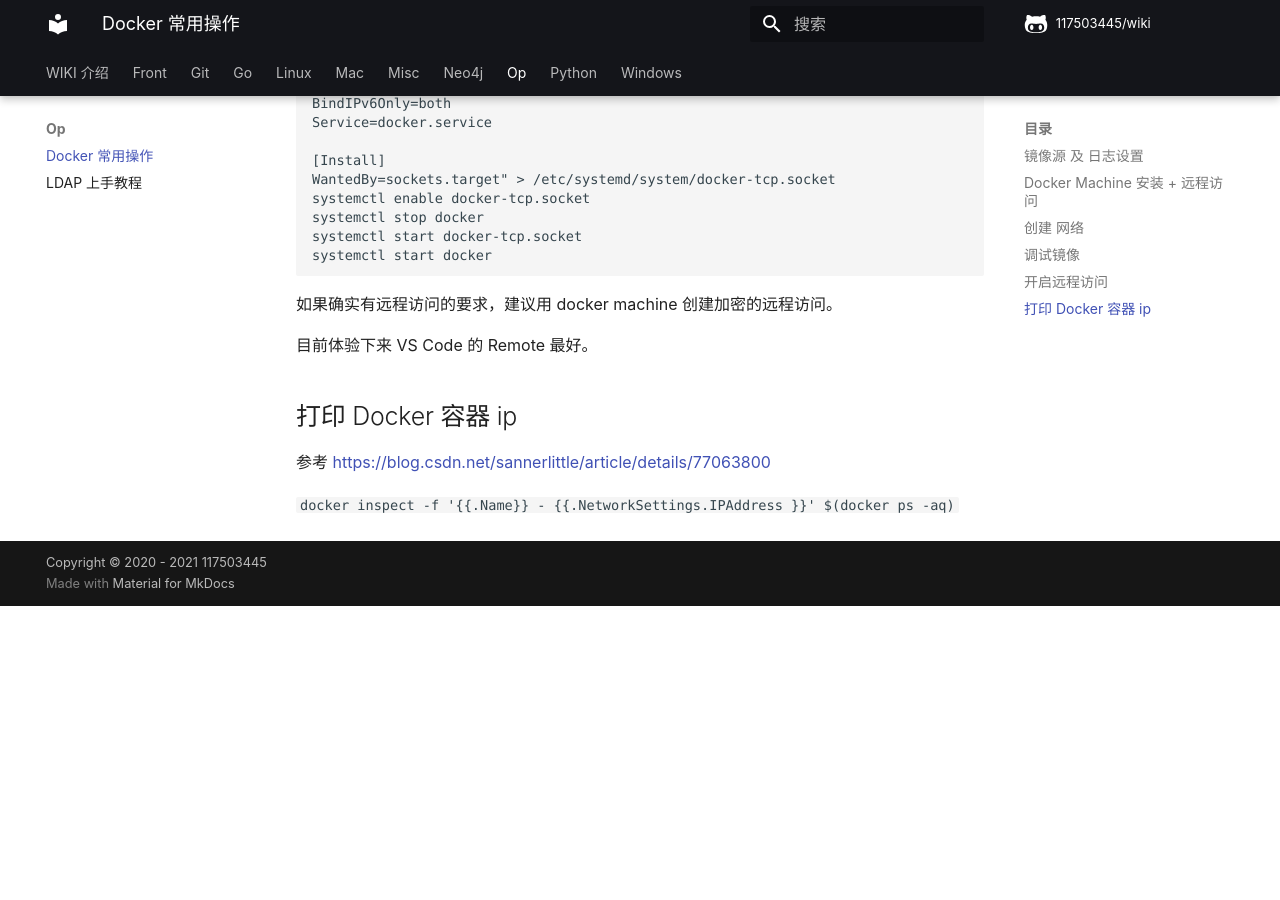
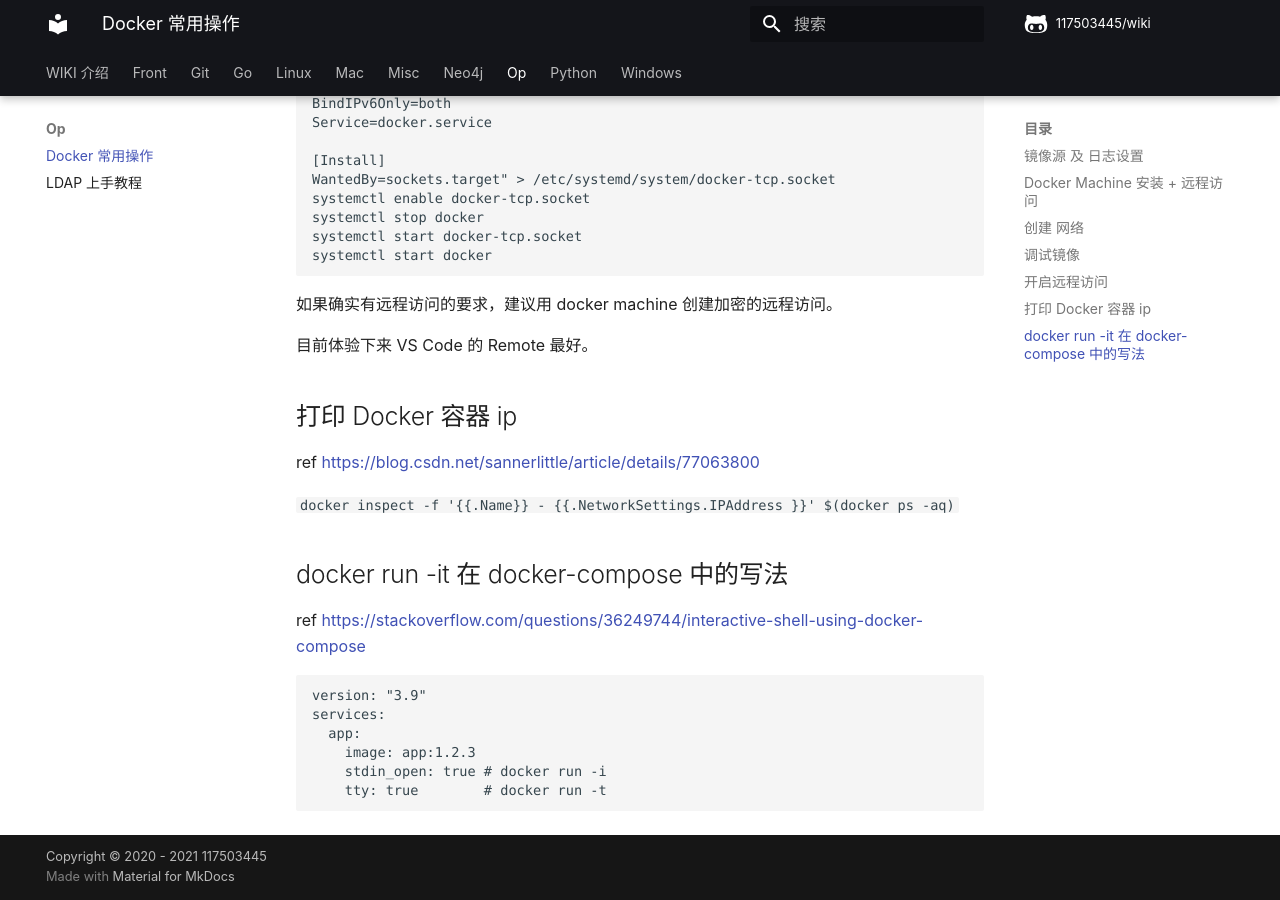
Before and after one commit to 117503445/wiki, an MkDocs documentation site: the page built from docs/op/Docker 常用操作.md, in a window 1280 px wide and 900 px high, scrolled down 1364 px. Built offline with MkDocs 1.6.1 and Material for MkDocs 9.7.7, drawn with Linux system fonts in a browser that asks for light colours; some web fonts are replaced; comment, search, counter and statistics services are not loaded; before the commit the page ends 1970 px from its top, so only the background shows below that.

Commit message:
docker run -it 在 docker-compose 中的写法

````diff
--- a/docs/op/Docker 常用操作.md
+++ b/docs/op/Docker 常用操作.md
@@ -74,6 +74,19 @@ systemctl start docker
 
 ## 打印 Docker 容器 ip
 
-参考 <https://blog.csdn.net/sannerlittle/article/details/77063800>
+ref <https://blog.csdn.net/sannerlittle/article/details/77063800>
 
 `docker inspect -f '{{.Name}} - {{.NetworkSettings.IPAddress }}' $(docker ps -aq)`
+
+## docker run -it 在 docker-compose 中的写法
+
+ref <https://stackoverflow.com/questions/36249744/interactive-shell-using-docker-compose>
+
+```yaml
+version: "3.9"
+services:
+  app:
+    image: app:1.2.3
+    stdin_open: true # docker run -i
+    tty: true        # docker run -t
+```
````
